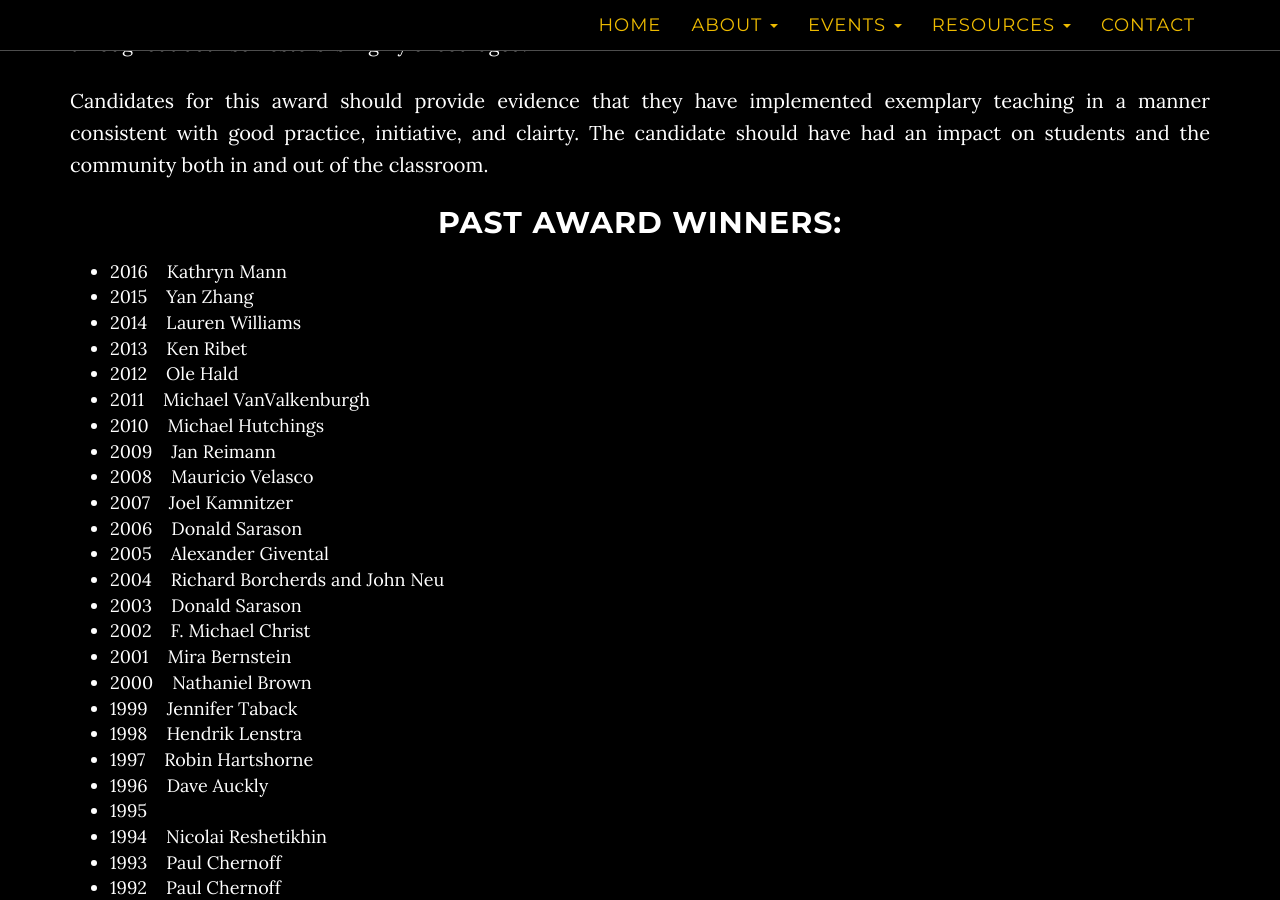
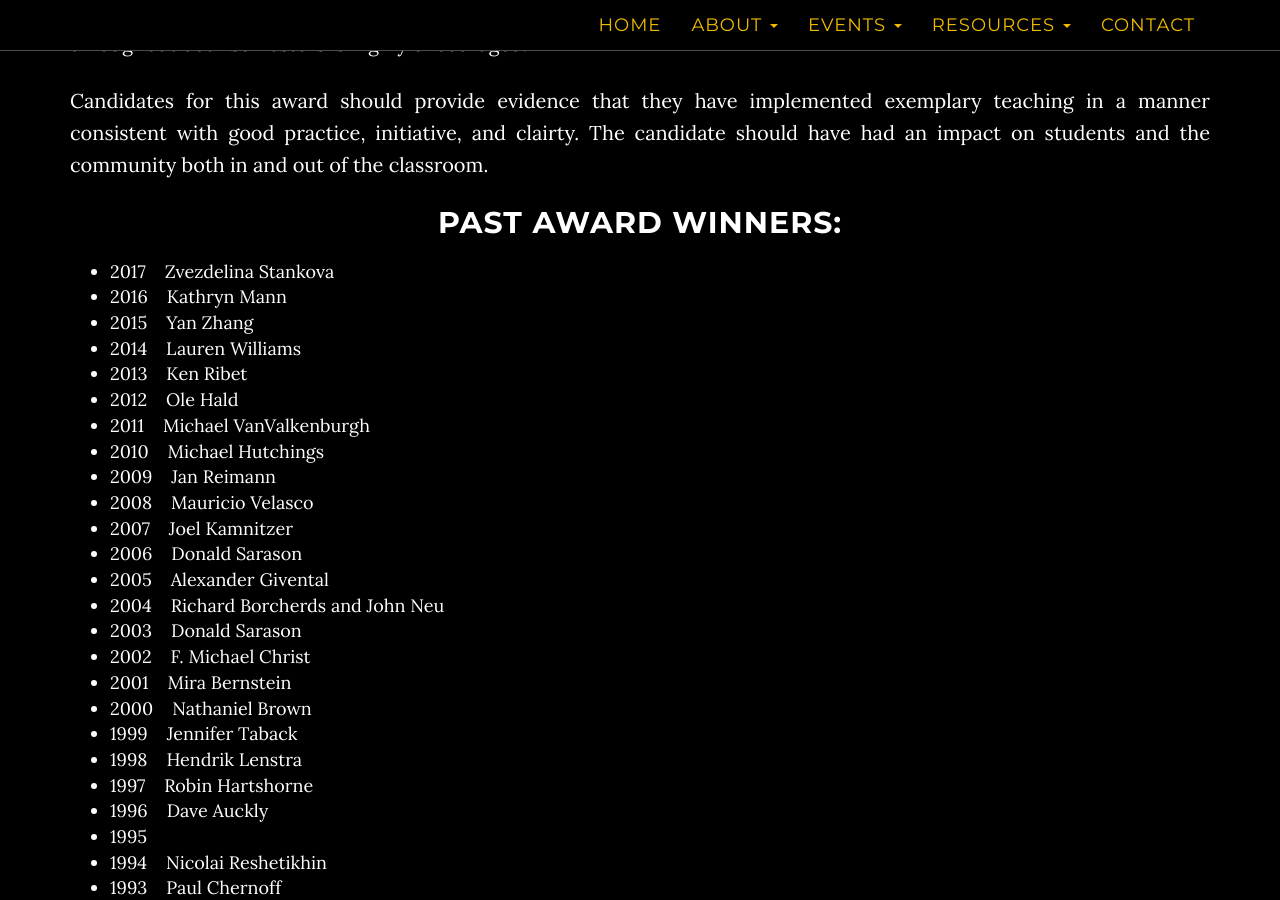
Before and after one commit to MUSA-Berkeley/musa-website, a Jekyll site: the page built from awards.html, in a window 1280 px wide and 900 px high, scrolled down 382 px. Built offline with Jekyll 4.4.1, drawn with Linux system fonts in a browser that asks for light colours.

Commit message:
2017 distinguished teaching award

```diff
--- a/_includes/awards.html
+++ b/_includes/awards.html
@@ -11,6 +11,7 @@
 
 <h2> Past Award Winners:</h2>
 <ul class="text-justify">
+  <li>2017 &nbsp; &nbsp;Zvezdelina Stankova </li>
   <li>2016 &nbsp; &nbsp;Kathryn Mann </li>
   <li>2015 &nbsp; &nbsp;Yan Zhang </li>
   <li>2014 &nbsp; &nbsp;Lauren Williams </li>
```
Also changed, not shown: README.md (deleted), 2 other files.
